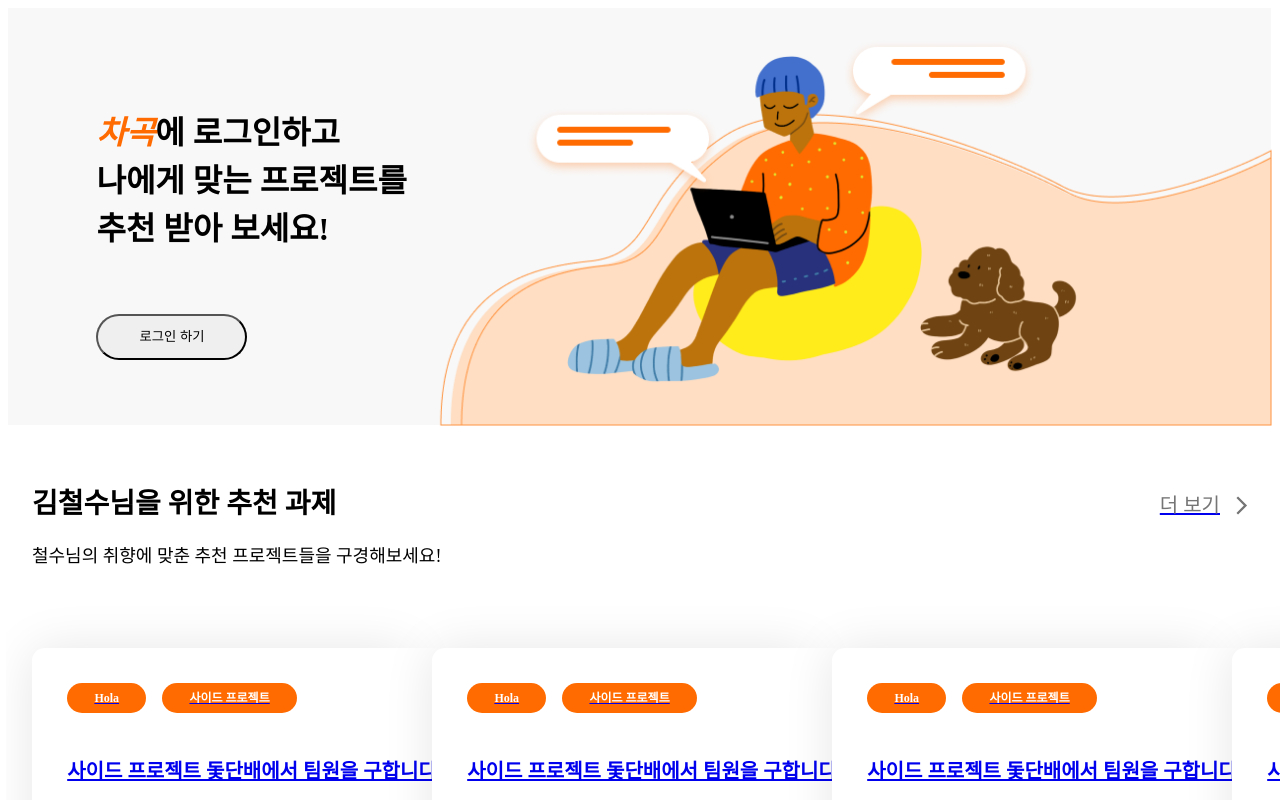
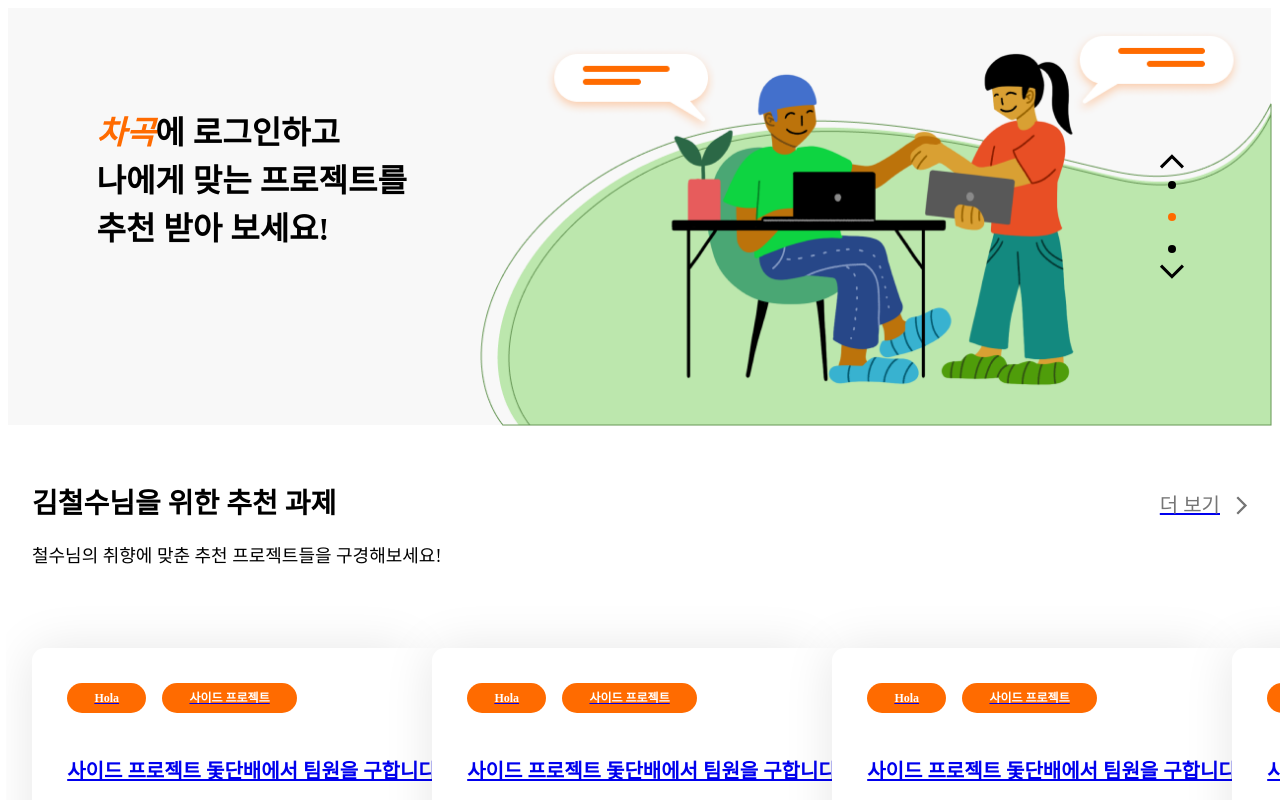
Before and after one commit to Chagok-Integrated-for-DevProject/Chagok-Frontend, a Next.js app: page / in a window 1280 px wide. Shown: the top 800 px of the page. Built offline with nearby package versions, Linux system fonts and the light colour scheme.

Commit message:
:sparkles: Feat: MainBanner를 vertical Carousel로 변경

```diff
--- a/src/components/common/mainBanner/index.styles.ts
+++ b/src/components/common/mainBanner/index.styles.ts
@@ -1,10 +1,32 @@
 import styled from "@emotion/styled";
 import { breakPoints } from "styles/breakPoints";
+import { palette } from "styles/palette";
 import { Swiper, SwiperSlide } from "swiper/react";
+
+export const MainBannerWrawpper = styled.div`
+  position: relative;
+  width: 100%;
+`;
 
 export const CustomSwiper = styled(Swiper)`
   width: 100%;
   height: 26.125rem;
+
+  .swiper-pagination {
+    margin-right: 7%;
+  }
+
+  .swiper-pagination-bullet {
+    display: block;
+    margin: 1.5rem 0 !important;
+
+    background-color: ${palette.black};
+    opacity: 1;
+  }
+
+  .swiper-pagination-bullet-active {
+    background-color: ${palette.bgMainOrange};
+  }
 
   @media ${breakPoints.md} {
     height: 22rem;
@@ -20,3 +42,23 @@ export const CustomSwiper = styled(Swiper)`
 `;
 
 export const CustomSwiperSlide = styled(SwiperSlide)``;
+
+export const PrevBtn = styled.div`
+  position: relative;
+  z-index: 2;
+  width: 1.5625rem;
+  height: 1rem;
+  margin: -17rem 7% 0 auto;
+
+  cursor: pointer;
+`;
+
+export const NextBtn = styled.div`
+  position: relative;
+  z-index: 2;
+  width: 1.5625rem;
+  height: 1rem;
+  margin: 5.9rem 7% 0 auto;
+
+  cursor: pointer;
+`;
--- a/src/components/common/mainBanner/index.tsx
+++ b/src/components/common/mainBanner/index.tsx
@@ -6,12 +6,39 @@ import {
   SecondCard,
   ThirdCard,
 } from "components/common/card/mainBanner";
+import Image from "next/image";
+import { Autoplay, Navigation, Pagination } from "swiper";
 
-import { CustomSwiper, CustomSwiperSlide } from "./index.styles";
+import next from "/public/banner/arrow/next.svg";
+import prev from "/public/banner/arrow/prev.svg";
+
+import {
+  CustomSwiper,
+  CustomSwiperSlide,
+  MainBannerWrawpper,
+  NextBtn,
+  PrevBtn,
+} from "./index.styles";
 
 const MainBanner = () => {
   return (
-    <CustomSwiper>
+    <MainBannerWrawpper>
+      <CustomSwiper
+        direction={"vertical"}
+        navigation={{
+          prevEl: ".prev",
+          nextEl: ".next",
+        }}
+        pagination={{
+          clickable: true,
+        }}
+        loop
+        autoplay={{ delay: 3000, disableOnInteraction: false }}
+        modules={[Navigation, Pagination, Autoplay]}
+      >
+        <PrevBtn className="prev">
+          <Image src={prev} alt="prev arrow" />
+        </PrevBtn>
         <CustomSwiperSlide>
           <FirstCard />
         </CustomSwiperSlide>
@@ -21,7 +48,11 @@ const MainBanner = () => {
         <CustomSwiperSlide>
           <ThirdCard />
         </CustomSwiperSlide>
+        <NextBtn className="next">
+          <Image src={next} alt="next arrow" />
+        </NextBtn>
       </CustomSwiper>
+    </MainBannerWrawpper>
   );
 };
 
```
Also changed, not shown: public/banner/arrow/next.svg (added), public/banner/arrow/prev.svg (added). Lines whose indentation alone changed are shown as unchanged.
